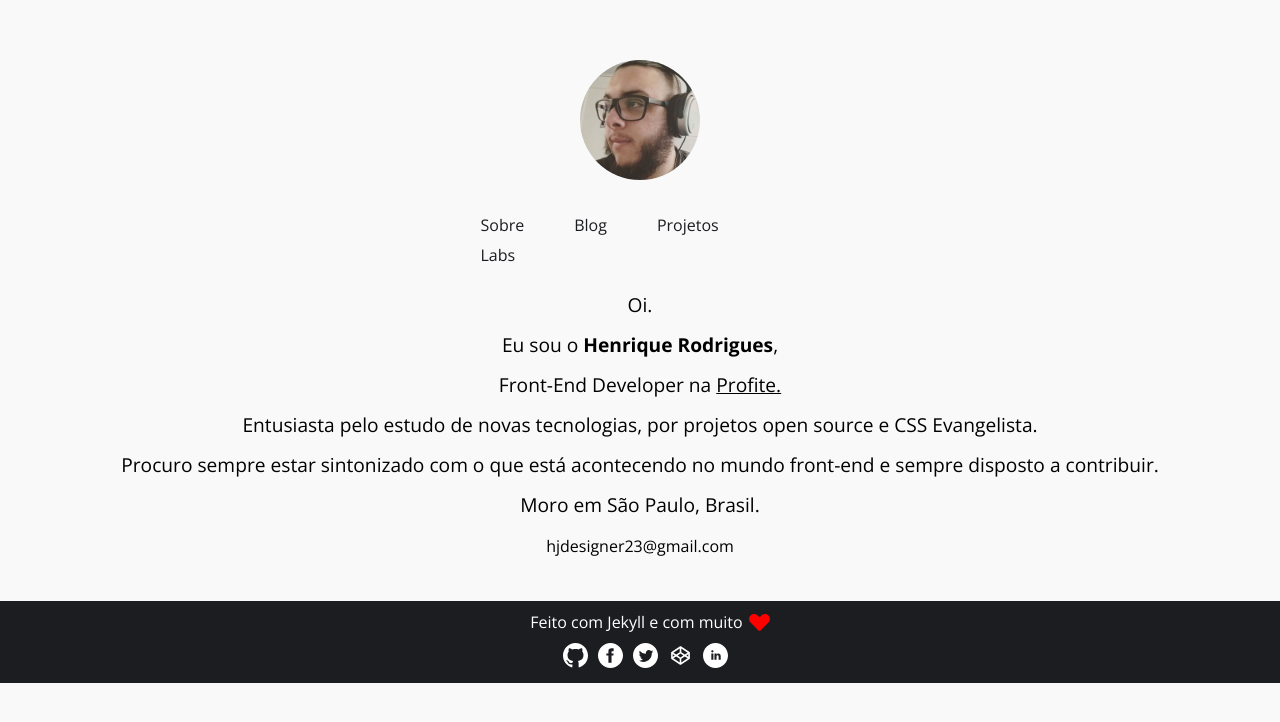
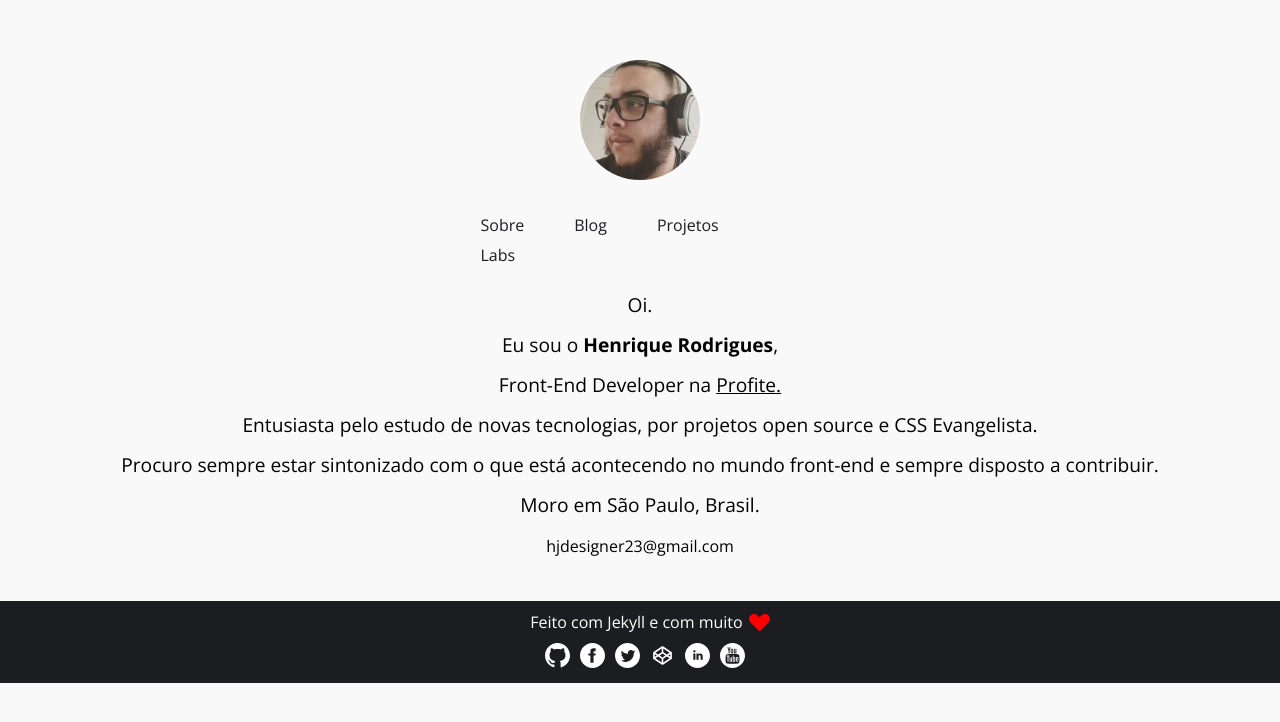
Before and after one commit to hjdesigner/hjdesigner.github.io, a Jekyll site: the page built from index.html, in a window 1280 px wide. Shown: the top 722 px of the page. Built offline with Jekyll 4.4.1, drawn with Linux system fonts in a browser that asks for light colours.

Commit message:
Colocado icone do youtube no rodape

```diff
--- a/_config.yml
+++ b/_config.yml
@@ -17,6 +17,7 @@ github:  https://www.github.com/hjdesigner
 facebook: https://www.facebook.com/hjFrontEnd
 codepen: https://codepen.io/hjdesigner/
 linkedin: https://br.linkedin.com/in/coisadedev
+youtube: https://www.youtube.com/channel/UC4W-b9Q1I0mzGGzFKOu-66g
 
 # Build settings
 markdown: kramdown
--- a/_includes/footer.html
+++ b/_includes/footer.html
@@ -46,6 +46,56 @@ M8.516,12.514v-2.4l2.236-1.492l1.806,1.204L8.516,12.514z M12.971,8.863L11.68,8.0
           <svg xmlns="http://www.w3.org/2000/svg" width="24" height="24" viewBox="0 0 24 24"><path d="M12 0c-6.627 0-12 5.373-12 12s5.373 12 12 12 12-5.373 12-12-5.373-12-12-12zm-2 16h-2v-6h2v6zm-1-6.891c-.607 0-1.1-.496-1.1-1.109 0-.612.492-1.109 1.1-1.109s1.1.497 1.1 1.109c0 .613-.493 1.109-1.1 1.109zm8 6.891h-1.998v-2.861c0-1.881-2.002-1.722-2.002 0v2.861h-2v-6h2v1.093c.872-1.616 4-1.736 4 1.548v3.359z"/></svg>
         </a>
       </li>
+      <li>
+        <a href="{{ site.youtube }}" target="_blank">
+          <?xml version="1.0" encoding="iso-8859-1"?>
+<!-- Generator: Adobe Illustrator 16.0.0, SVG Export Plug-In . SVG Version: 6.00 Build 0)  -->
+<!DOCTYPE svg PUBLIC "-//W3C//DTD SVG 1.1//EN" "http://www.w3.org/Graphics/SVG/1.1/DTD/svg11.dtd">
+<svg xmlns="http://www.w3.org/2000/svg" xmlns:xlink="http://www.w3.org/1999/xlink" version="1.1" id="Capa_1" x="0px" y="0px" width="512px" height="512px" viewBox="0 0 97.75 97.75" style="enable-background:new 0 0 97.75 97.75;" xml:space="preserve">
+<g>
+  <g>
+    <polygon points="25.676,52.482 29.551,52.482 29.551,73.455 33.217,73.455 33.217,52.482 37.164,52.482 37.164,49.047     25.676,49.047   " fill="#FFFFFF"/>
+    <path d="M56.674,55.046c-1.212,0-2.343,0.662-3.406,1.972v-7.972h-3.295v24.409h3.295v-1.762c1.103,1.361,2.233,2.013,3.406,2.013    c1.311,0,2.193-0.69,2.633-2.044c0.221-0.771,0.334-1.982,0.334-3.665v-7.242c0-1.722-0.113-2.924-0.334-3.655    C58.868,55.736,57.984,55.046,56.674,55.046z M56.344,68.255c0,1.644-0.482,2.454-1.434,2.454c-0.541,0-1.092-0.259-1.643-0.811    V58.814c0.551-0.545,1.102-0.803,1.643-0.803c0.951,0,1.434,0.842,1.434,2.482V68.255z" fill="#FFFFFF"/>
+    <path d="M43.824,69.167c-0.731,1.033-1.422,1.542-2.084,1.542c-0.44,0-0.691-0.259-0.771-0.771c-0.03-0.106-0.03-0.508-0.03-1.28    v-13.39h-3.296v14.379c0,1.285,0.111,2.153,0.291,2.705c0.331,0.922,1.063,1.354,2.123,1.354c1.213,0,2.457-0.732,3.767-2.234    v1.984h3.298V55.268h-3.298V69.167z" fill="#FFFFFF"/>
+    <path d="M46.653,38.466c1.073,0,1.588-0.851,1.588-2.551v-7.731c0-1.701-0.515-2.548-1.588-2.548c-1.074,0-1.59,0.848-1.59,2.548    v7.731C45.063,37.616,45.579,38.466,46.653,38.466z" fill="#FFFFFF"/>
+    <path d="M48.875,0C21.882,0,0,21.882,0,48.875S21.882,97.75,48.875,97.75S97.75,75.868,97.75,48.875S75.868,0,48.875,0z     M54.311,22.86h3.321v13.532c0,0.781,0,1.186,0.04,1.295c0.073,0.516,0.335,0.78,0.781,0.78c0.666,0,1.365-0.516,2.104-1.559    V22.86h3.33v18.379h-3.33v-2.004c-1.326,1.52-2.59,2.257-3.805,2.257c-1.072,0-1.812-0.435-2.146-1.365    c-0.184-0.557-0.295-1.436-0.295-2.733V22.86L54.311,22.86z M41.733,28.853c0-1.965,0.334-3.401,1.042-4.33    c0.921-1.257,2.218-1.885,3.878-1.885c1.668,0,2.964,0.628,3.885,1.885c0.698,0.928,1.032,2.365,1.032,4.33v6.436    c0,1.954-0.334,3.403-1.032,4.322c-0.921,1.254-2.217,1.881-3.885,1.881c-1.66,0-2.957-0.627-3.878-1.881    c-0.708-0.919-1.042-2.369-1.042-4.322V28.853z M32.827,16.576l2.622,9.685l2.519-9.685h3.735L37.26,31.251v9.989h-3.692v-9.989    c-0.335-1.77-1.074-4.363-2.259-7.803c-0.778-2.289-1.589-4.585-2.367-6.872H32.827z M75.186,75.061    c-0.668,2.899-3.039,5.039-5.894,5.358c-6.763,0.755-13.604,0.759-20.42,0.755c-6.813,0.004-13.658,0-20.419-0.755    c-2.855-0.319-5.227-2.458-5.893-5.358c-0.951-4.129-0.951-8.638-0.951-12.89s0.012-8.76,0.962-12.89    c0.667-2.9,3.037-5.04,5.892-5.358c6.762-0.755,13.606-0.759,20.421-0.755c6.813-0.004,13.657,0,20.419,0.755    c2.855,0.319,5.227,2.458,5.896,5.358c0.948,4.13,0.942,8.638,0.942,12.89S76.137,70.932,75.186,75.061z" fill="#FFFFFF"/>
+    <path d="M67.17,55.046c-1.686,0-2.995,0.619-3.947,1.864c-0.699,0.92-1.018,2.342-1.018,4.285v6.371    c0,1.933,0.357,3.365,1.059,4.276c0.951,1.242,2.264,1.863,3.988,1.863c1.721,0,3.072-0.651,3.984-1.972    c0.4-0.584,0.66-1.245,0.77-1.975c0.031-0.33,0.07-1.061,0.07-2.124v-0.479h-3.361c0,1.32-0.043,2.053-0.072,2.232    c-0.188,0.881-0.662,1.321-1.473,1.321c-1.132,0-1.686-0.84-1.686-2.522v-3.226h6.592v-3.767c0-1.943-0.329-3.365-1.02-4.285    C70.135,55.666,68.824,55.046,67.17,55.046z M68.782,62.218h-3.296v-1.683c0-1.682,0.553-2.523,1.654-2.523    c1.09,0,1.642,0.842,1.642,2.523V62.218z" fill="#FFFFFF"/>
+  </g>
+</g>
+<g>
+</g>
+<g>
+</g>
+<g>
+</g>
+<g>
+</g>
+<g>
+</g>
+<g>
+</g>
+<g>
+</g>
+<g>
+</g>
+<g>
+</g>
+<g>
+</g>
+<g>
+</g>
+<g>
+</g>
+<g>
+</g>
+<g>
+</g>
+<g>
+</g>
+</svg>
+
+        </a>
+      </li>
     </ul>
   </nav>
 
--- a/_sass/_footer.scss
+++ b/_sass/_footer.scss
@@ -61,7 +61,7 @@
 			height: 40px;
 			float: left;
 				ul{
-					width: 175px;
+					width: 211px;
 					height: auto;
 					list-style: none;
 					margin: 10px auto;
```
